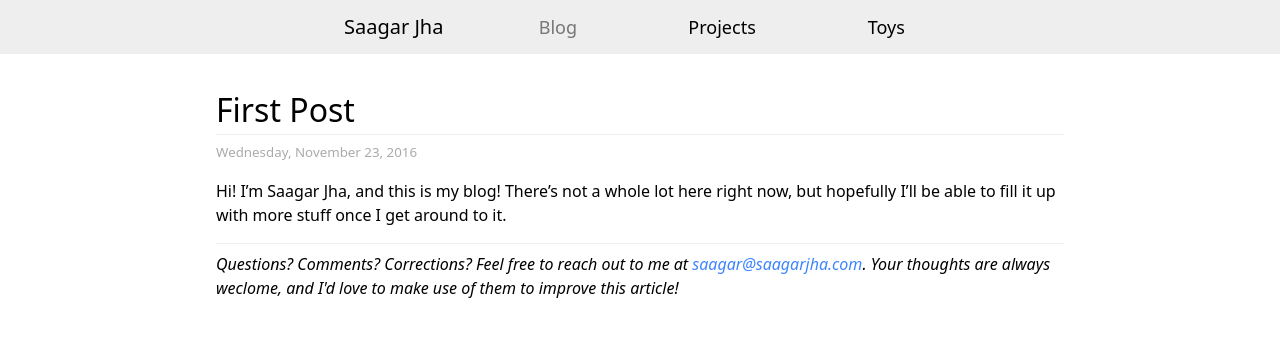
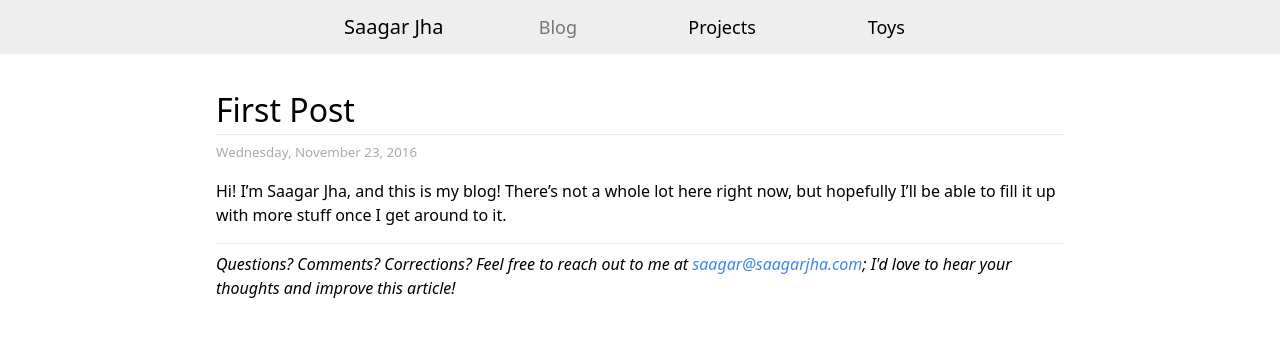
Before and after one commit to saagarjha/saagarjha.github.io, a Jekyll site: the page built from _posts/2016-11-23-first-post/2016-11-23-first-post.md, in a window 1280 px wide. Shown: the top 337 px of the page. Built offline with Jekyll 4.4.1, drawn with Linux system fonts in a browser that asks for light colours.

Commit message:
Update some content

```diff
--- a/_config.yml
+++ b/_config.yml
@@ -1,9 +1,10 @@
 title: Saagar Jha
-email: saagar@saagarjha.com
 description: "Saagar Jha's website."
 url: "https://saagarjha.com"
 enforce_ssl: saagarjha.com
+email: saagar@saagarjha.com
 github_username: saagarjha
+
 markdown: kramdown
 kramdown:
   input: GFM
--- a/_layouts/post.html
+++ b/_layouts/post.html
@@ -13,5 +13,5 @@ post_stylesheets:
 </section>
 <footer>
 	<hr>
-	<p class="feedback">Questions? Comments? Corrections? Feel free to reach out to me at <a href="mailto:saagar@saagarjha.com">saagar@saagarjha.com</a>. Your thoughts are always weclome, and I'd love to make use of them to improve this article!</i></p>
+	<p class="feedback">Questions? Comments? Corrections? Feel free to reach out to me at <a href="mailto:{{ site.email }}">{{ site.email }}</a>; I'd love to hear your thoughts and improve this article!</p>
 </footer>
--- a/css/post.scss
+++ b/css/post.scss
@@ -2,7 +2,7 @@
 ---
 
 $time_color: #AAA;
-$time_margin: 0rem 0rem;
+$time_margin: 0.25rem 0rem;
 
 $section_margin: 0rem;
 
```
Also changed, not shown: blog/index.md (+7 -5 lines), index.md (+2 -2 lines).
